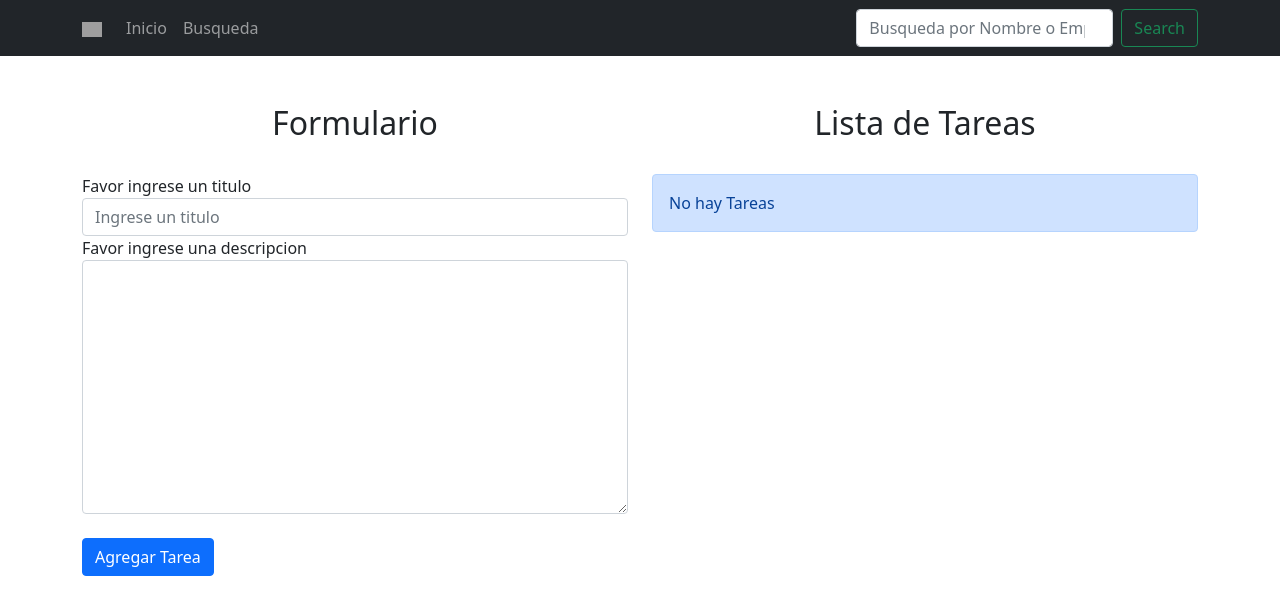
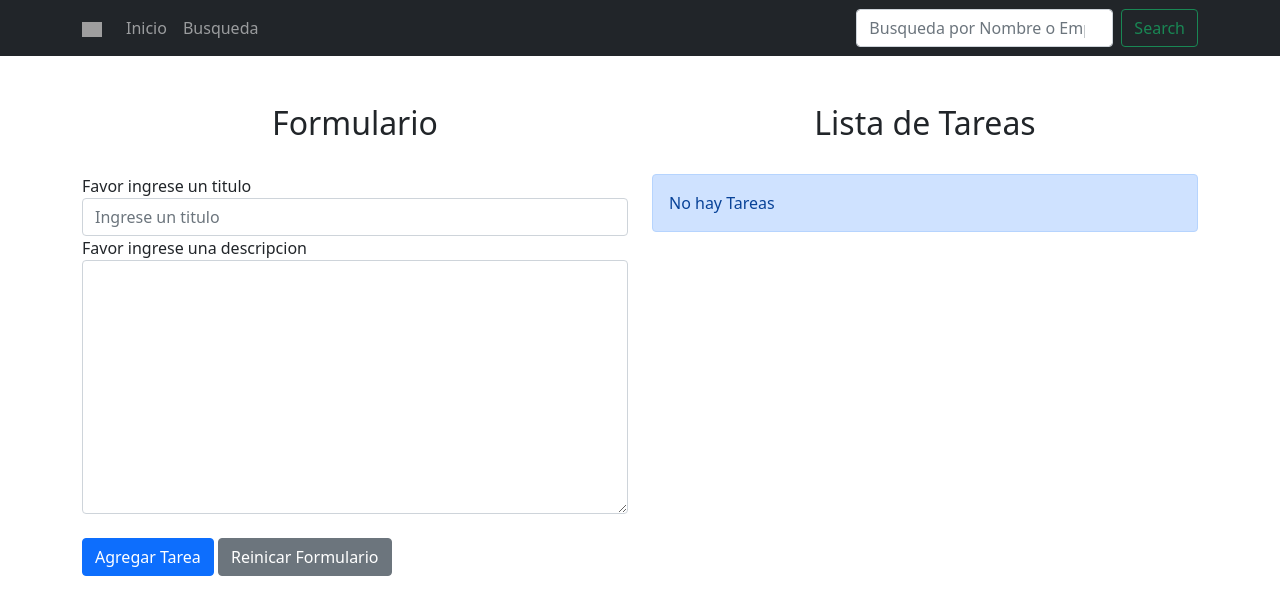
Before and after one commit to julskdj/prueba-tecnica-final, a React (Vite) app: page / in a window 1280 px wide. Shown: the top 614 px of the page. Built offline with nearby package versions, Linux system fonts and the light colour scheme; grey boxes are pictures that could not be loaded.

Commit message:
primera parte para editar formulario, y optimizacion de codigo

```diff
--- a/src/App.jsx
+++ b/src/App.jsx
@@ -4,13 +4,12 @@ import "./App.css";
 import "bootstrap/dist/css/bootstrap.min.css";
 import "bootstrap/dist/js/bootstrap.bundle";
 import Index from "./routes/Index";
-import cambiarEstado from "./functions/cambiarEstado";
-import eliminarTarea from "./functions/eliminarTarea";
+
 
 function App() {
   const [tareas, setTareas] = useState([]);
   const [tareasBusqueda, settareasBusqueda] = useState([]);
-  const [busqueda, setBusqueda] = useState("");
+  const [modoEditando, setModoEditando] = useState(false);
 
   const EstablecerTarea = (task) => {
     setTareas([...tareas, task]);
@@ -35,8 +34,8 @@ function App() {
                 settareasBusqueda={settareasBusqueda}
                 tareas={tareas}
                 tareasBusqueda={tareasBusqueda}
-                cambiarEstado={cambiarEstado}
-                eliminarTarea={eliminarTarea}
+                modoEditando={modoEditando}
+                setModoEditando={setModoEditando}
               />
             }
           />
--- a/src/components/Formulario.jsx
+++ b/src/components/Formulario.jsx
@@ -1,15 +1,14 @@
-import React, {useState} from 'react'
-import shortid from 'shortid';
+import React, { useState } from "react";
+import shortid from "shortid";
 
-const Formulario = ({EstablecerTarea}) => {
-
-    const [titulo , setTitulo] = useState("");
-    const [descripcion , setDescripcion] = useState("");
+const Formulario = ({ EstablecerTarea, modoEditando, setModoEditando }) => {
+  const [titulo, setTitulo] = useState("");
+  const [descripcion, setDescripcion] = useState("");
   const [error, setError] = useState(false);
 
   const enviarFormulario = (e) => {
     e.preventDefault();
-        if(titulo.trim() === "" || descripcion.trim() === ""){
+    if (titulo.trim() === "" || descripcion.trim() === "") {
       setError(true);
       return;
     }
@@ -19,27 +18,41 @@ const Formulario = ({EstablecerTarea}) => {
       titulo,
       descripcion,
       id: shortid.generate(),
-            completado: false
+      completado: false,
     });
 
     e.target.reset();
     setTitulo("");
     setDescripcion("");
-    }
+  };
+
+  const resetForm = (e) => {
+    setTitulo("");
+    setDescripcion("");
+    setModoEditando(false);
+    e.target.reset();
+  };
 
   return (
     <>
+      {modoEditando ? (
         <div className="col-md-6">
-                <br /><br />
-                <h2>Formulario</h2>
+          <br />
+          <br />
+          <h2>Editar Tarea</h2>
           <br />
 
-                {error ? <div className="alert alert-danger">Todos los campos son obligatorios</div> : null}
+          {error ? (
+            <div className="alert alert-danger">
+              Todos los campos son obligatorios
+            </div>
+          ) : null}
 
-                <form onSubmit={enviarFormulario}>
+          <form onSubmit={enviarFormulario} onReset={resetForm}>
             <div className="form-group">
               <label htmlFor="titulo">Favor ingrese un titulo</label>
-                        <input type="text"
+              <input
+                type="text"
                 className="form-control"
                 id="titulo"
                 placeholder="Ingrese un titulo"
@@ -57,12 +70,64 @@ const Formulario = ({EstablecerTarea}) => {
                 rows="10"
               ></textarea>
               <br />
-                        <button type="submit" className="btn btn-primary">Agregar Tarea </button>
+              <button type="submit" className="btn btn-warning">
+                Editar Tarea{" "}
+              </button>
+              <span> </span>
+              <button type="reset" className="btn btn-secondary">
+                Cancelar
+              </button>
             </div>
           </form>
         </div>
+      ) : (
+        <div className="col-md-6">
+          <br />
+          <br />
+          <h2>Formulario</h2>
+          <br />
+
+          {error ? (
+            <div className="alert alert-danger">
+              Todos los campos son obligatorios
+            </div>
+          ) : null}
+
+          <form onSubmit={enviarFormulario} onReset={resetForm}>
+            <div className="form-group">
+              <label htmlFor="titulo">Favor ingrese un titulo</label>
+              <input
+                type="text"
+                className="form-control"
+                id="titulo"
+                placeholder="Ingrese un titulo"
+                onChange={(e) => setTitulo(e.target.value)}
+                value={titulo}
+              />
+              <label htmlFor="descripcion">Favor ingrese una descripcion</label>
+              <textarea
+                className="form-control"
+                name="descripcion"
+                id="descripcion"
+                onChange={(e) => setDescripcion(e.target.value)}
+                value={descripcion}
+                cols="30"
+                rows="10"
+              ></textarea>
+              <br />
+              <button type="submit" className="btn btn-primary">
+                Agregar Tarea{" "}
+              </button>
+                <span> </span>
+                <button type="reset" className="btn btn-secondary">
+                Reinicar Formulario
+              </button>
+            </div>
+          </form>
+        </div>
+      )}
     </>
-    )
-}
+  );
+};
 
-export default Formulario
+export default Formulario;
--- a/src/components/Tareas.jsx
+++ b/src/components/Tareas.jsx
@@ -1,6 +1,9 @@
 import React from "react";
+import eliminarTarea from "../functions/eliminarTarea.jsx";
+import cambiarEstado from "../functions/cambiarEstado.jsx";
+import editarTarea from "../functions/editarTarea";
 
-const Tareas = ({ tareas, cambiarEstado, setTareas, eliminarTarea, tareasBusqueda, settareasBusqueda}) => {
+const Tareas = ({ tareas, setTareas, tareasBusqueda, settareasBusqueda, setModoEditando}) => {
   return (
     <>
       <div className="col-md-6">
@@ -26,7 +29,7 @@ const Tareas = ({ tareas, cambiarEstado, setTareas, eliminarTarea, tareasBusqued
                   </p>
                   <button className="btn btn-danger" onClick={e=> eliminarTarea(id, setTareas, tareas, tareasBusqueda, settareasBusqueda)} >Eliminar</button>
                   <span> </span>
-                  <button className="btn btn-warning">Editar</button>
+                  <button className="btn btn-warning" onClick={e => editarTarea(id, setModoEditando)}>Editar</button>
 
                 </div>
               </div>
@@ -43,7 +46,7 @@ const Tareas = ({ tareas, cambiarEstado, setTareas, eliminarTarea, tareasBusqued
                   </p>
                     <button className="btn btn-danger" onClick={e=> eliminarTarea(id, setTareas, tareas, tareasBusqueda, settareasBusqueda)} >Eliminar</button>
                     <span> </span>
-                    <button className="btn btn-warning">Editar</button>
+                    <button className="btn btn-warning" onClick={e => editarTarea(id, setModoEditando)} >Editar</button>
                     <span> </span>
                     <button className="btn btn-success" onClick={e =>cambiarEstado(id, tareas, setTareas)}>Completar</button>
                 </div>
--- /dev/null
+++ b/src/functions/editarTarea.jsx
@@ -0,0 +1,7 @@
+const editarTarea = (id, setModoEditando) => {
+    console.log(id)
+
+    setModoEditando(true);
+}
+
+export default editarTarea
--- a/src/routes/Index.jsx
+++ b/src/routes/Index.jsx
@@ -8,10 +8,9 @@ const Index = ({
   EstablecerTarea,
   settareasBusqueda,
   tareas,
-  busqueda,
   tareasBusqueda,
-  cambiarEstado,
-  eliminarTarea,
+  modoEditando,
+  setModoEditando,
 }) => {
   return (
     <>
@@ -19,14 +18,17 @@ const Index = ({
 
       <div className="container">
         <div className="row">
-          <Formulario EstablecerTarea={EstablecerTarea} />
+          <Formulario
+            EstablecerTarea={EstablecerTarea}
+            modoEditando={modoEditando}
+            setModoEditando={setModoEditando}
+          />
           <Tareas
             tareas={tareas}
-            cambiarEstado={cambiarEstado}
             setTareas={setTareas}
-            eliminarTarea={eliminarTarea}
             tareasBusqueda={tareasBusqueda}
             settareasBusqueda={settareasBusqueda}
+            setModoEditando={setModoEditando}
           />
         </div>
       </div>
```
Lines whose indentation alone changed are shown as unchanged.
